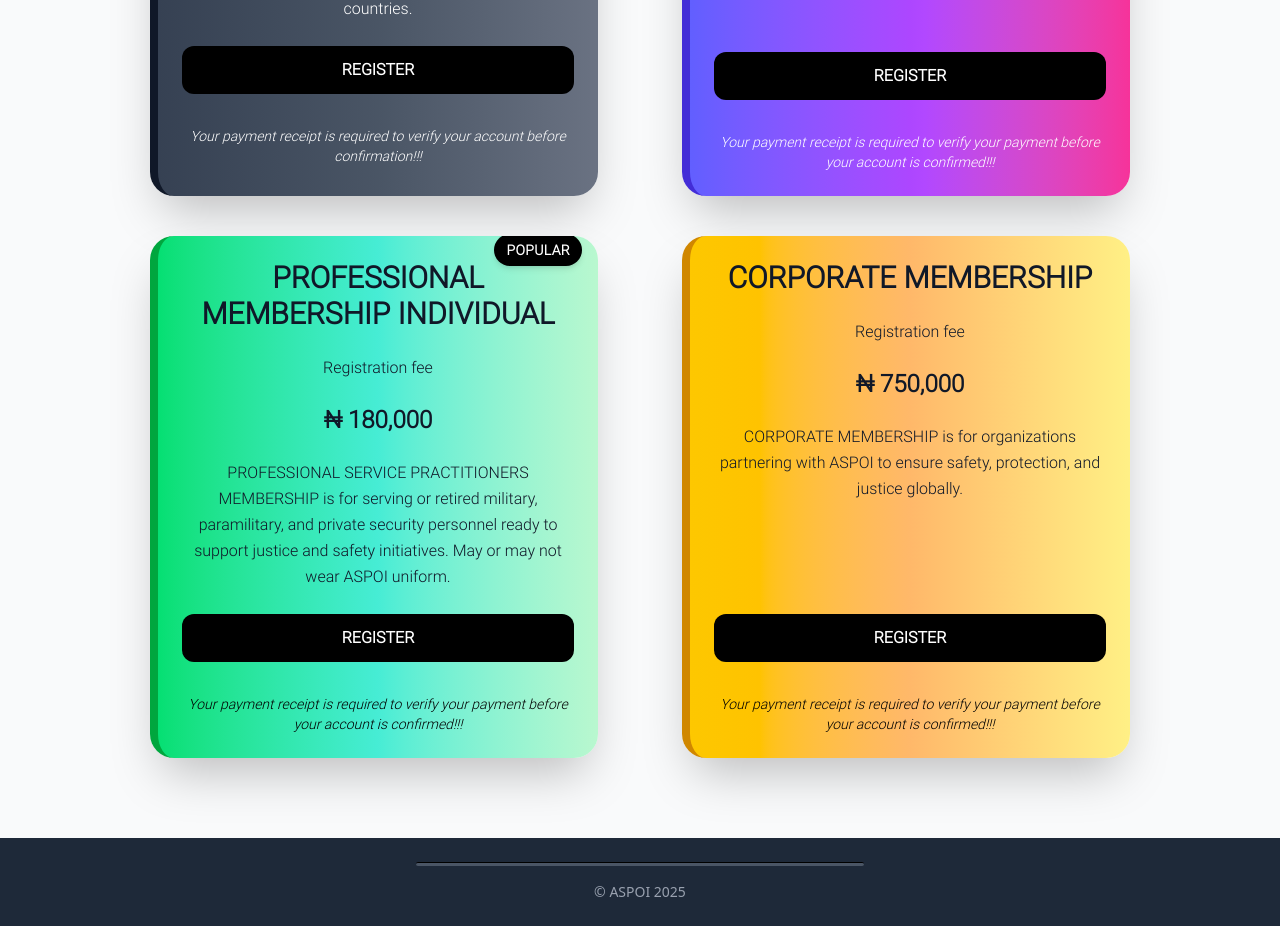
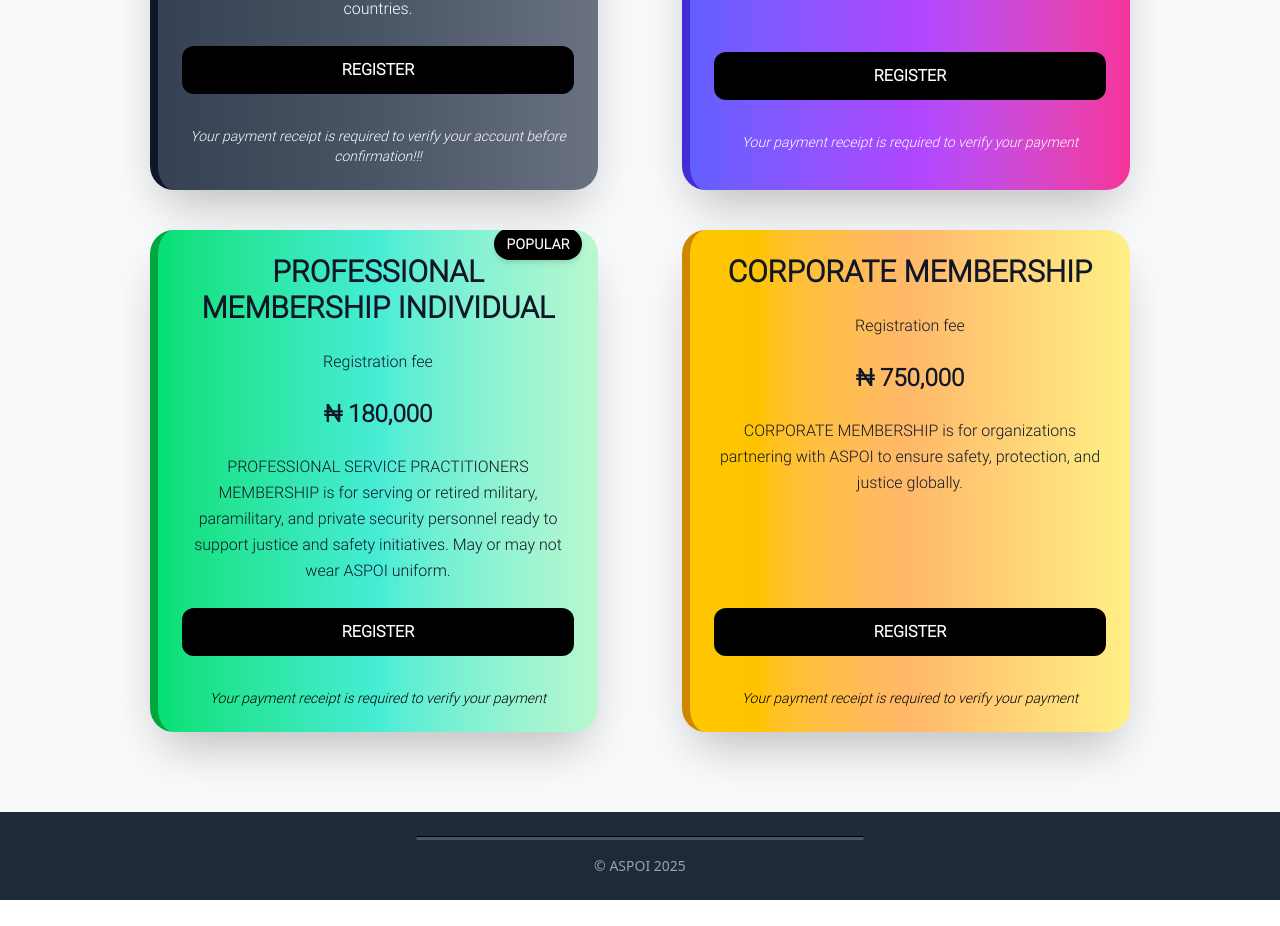
Before and after one commit to GideonDeon/aspoi, a React (Vite) app: page /membership in a window 1280 px wide. Shown: the part 1377-2303 px from the top of the page. After the commit the page ends 2277 px from the top, so only its background shows below. Built offline with nearby package versions, Linux system fonts and the light colour scheme.

Commit message:
fixed ui for prod

```diff
--- a/src/pages/Membership.jsx
+++ b/src/pages/Membership.jsx
@@ -23,7 +23,7 @@
     price: "₦ 225,000",
     period: "Registration fee",
     desc: "PHILANTHROPIC MEMBERSHIP is for well-meaning and devoted members of the public who sponsor safety and protection initiatives. Philanthropic members may or may not wear ASPOI uniform.",
-    note: "Your payment receipt is required to verify your payment before your account is confirmed!!!",
+    note: "Your payment receipt is required to verify your payment",
     popular: false,
     bgColor: "bg-linear-to-r from-indigo-500 via-purple-500 to-pink-500",
     borderColor: "border-indigo-700",
@@ -38,7 +38,7 @@
     price: "₦ 180,000",
     period: "Registration fee",
     desc: "PROFESSIONAL SERVICE PRACTITIONERS MEMBERSHIP is for serving or retired military, paramilitary, and private security personnel ready to support justice and safety initiatives. May or may not wear ASPOI uniform.",
-    note: "Your payment receipt is required to verify your payment before your account is confirmed!!!",
+    note: "Your payment receipt is required to verify your payment",
     popular: true,
     bgColor: "bg-linear-to-r from-green-400 via-teal-300 to-green-200",
     borderColor: "border-green-600",
@@ -53,7 +53,7 @@
     price: "₦ 750,000",
     period: "Registration fee",
     desc: "CORPORATE MEMBERSHIP is for organizations partnering with ASPOI to ensure safety, protection, and justice globally.",
-    note: "Your payment receipt is required to verify your payment before your account is confirmed!!!",
+    note: "Your payment receipt is required to verify your payment",
     popular: false,
     bgColor: "bg-linear-to-r from-yellow-400 via-orange-300 to-yellow-200",
     borderColor: "border-yellow-600",
```
